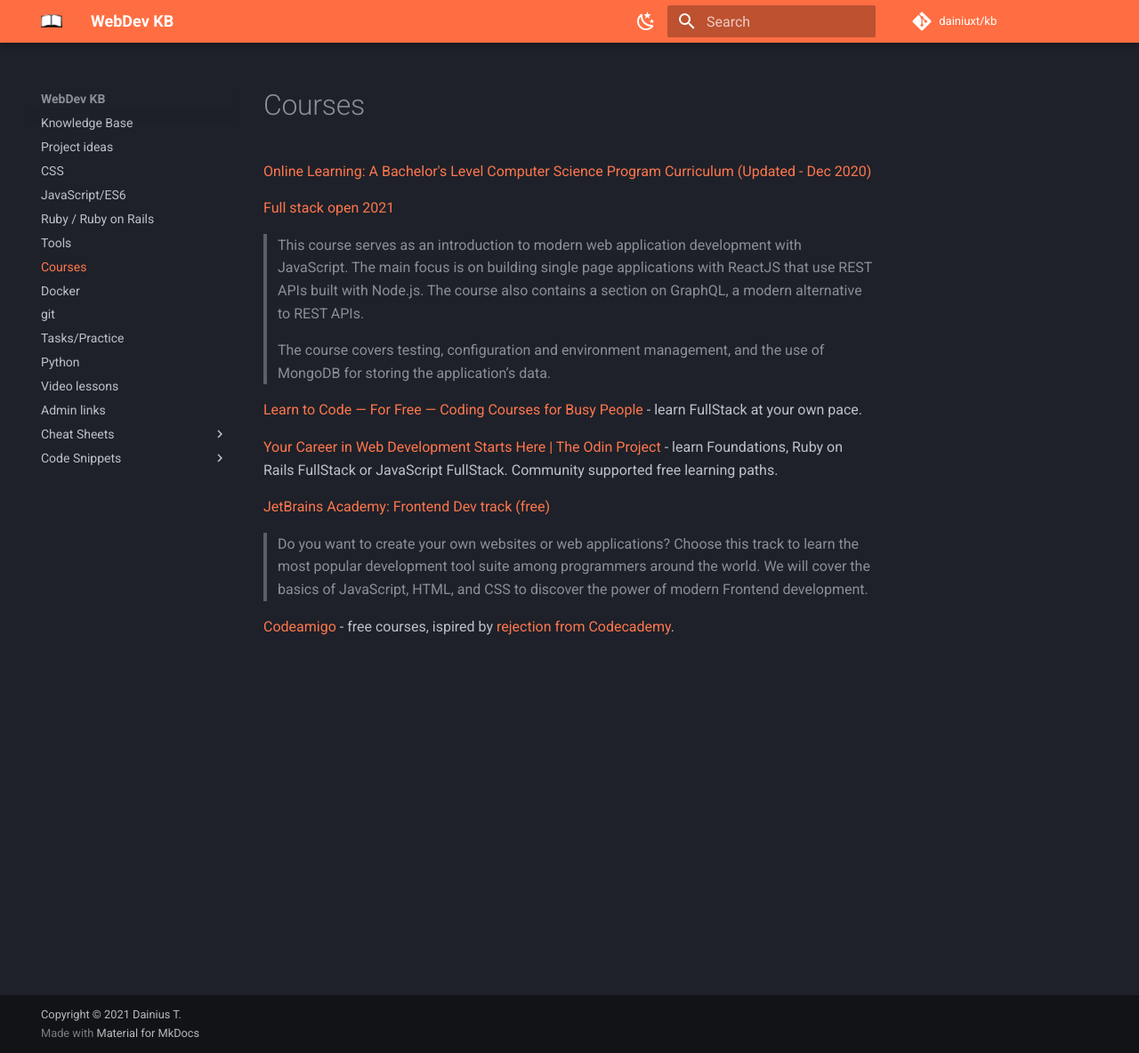
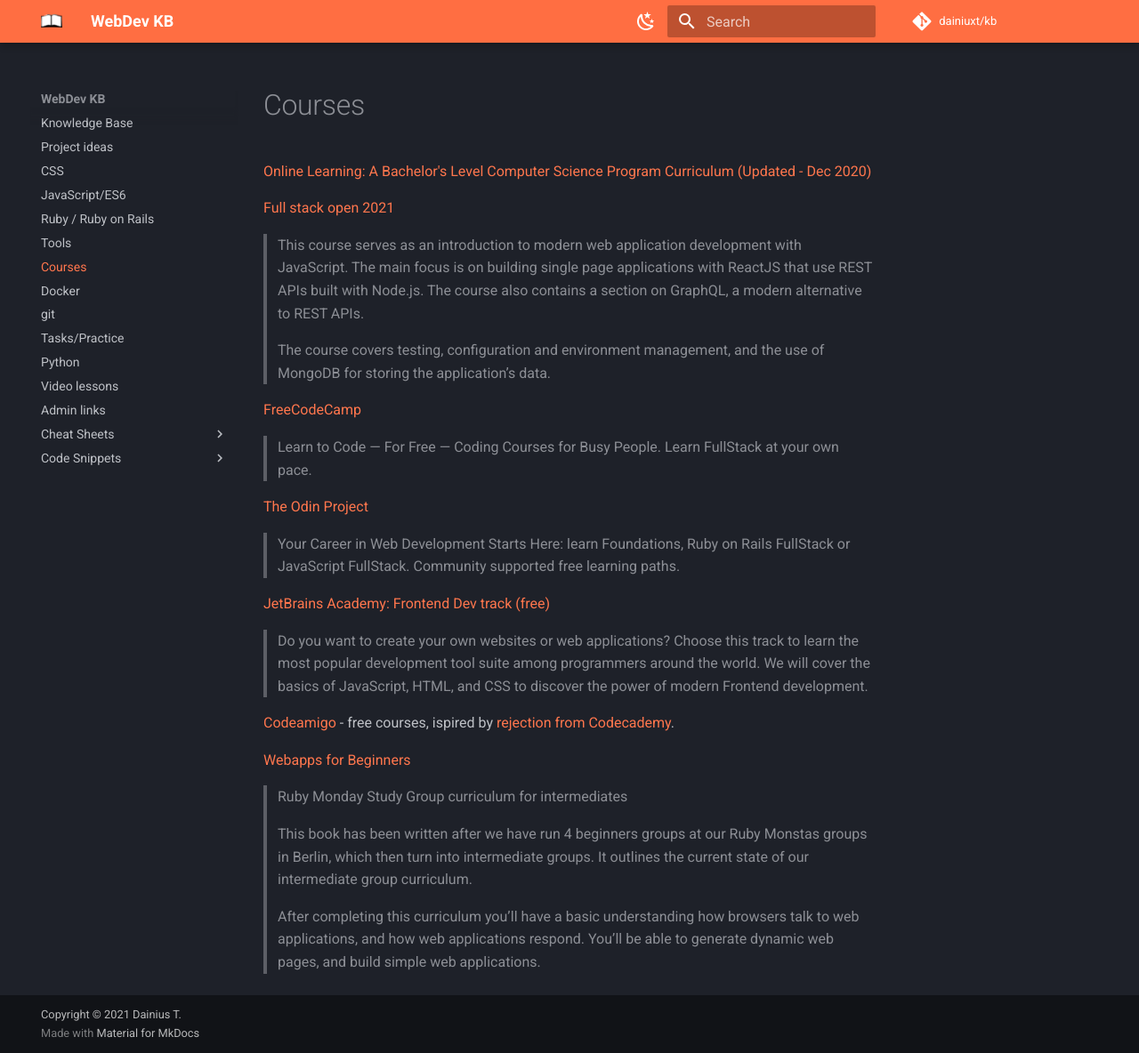
Before and after one commit to dainiuxt/kb, an MkDocs documentation site: the page built from docs/courses.md, in a window 1280 px wide and 1184 px high. Shown: the whole window at 89% size. Built offline with MkDocs 1.6.1 and Material for MkDocs 9.7.7, drawn with Linux system fonts in a browser that asks for light colours; comment, search, counter and statistics services are not loaded.

Commit message:
add some ruby links

```diff
--- a/docs/courses.md
+++ b/docs/courses.md
@@ -8,12 +8,24 @@
 >
 > The course covers testing, configuration and environment management, and the use of MongoDB for storing the application’s data.
 
-[Learn to Code — For Free — Coding Courses for Busy People](https://www.freecodecamp.org/) - learn FullStack at your own pace.
+[FreeCodeCamp](https://www.freecodecamp.org/)
 
-[Your Career in Web Development Starts Here | The Odin Project](https://www.theodinproject.com/) - learn Foundations, Ruby on Rails FullStack or JavaScript FullStack. Community supported free learning paths.
+> Learn to Code — For Free — Coding Courses for Busy People. Learn FullStack at your own pace.
+
+[The Odin Project](https://www.theodinproject.com/)
+
+> Your Career in Web Development Starts Here: learn Foundations, Ruby on Rails FullStack or JavaScript FullStack. Community supported free learning paths.
 
 [JetBrains Academy: Frontend Dev track (free)](https://hyperskill.org/tracks/5)
 
 > Do you want to create your own websites or web applications? Choose this track to learn the most popular development tool suite among programmers around the world. We will cover the basics of JavaScript, HTML, and CSS to discover the power of modern Frontend development.
 
 [Codeamigo](https://codeamigo.dev/) - free courses, ispired by [rejection from Codecademy](https://docs.codeamigo.dev/blog/why-codeamigo).
+
+[Webapps for Beginners](https://webapps-for-beginners.rubymonstas.org/index.html)
+
+> Ruby Monday Study Group curriculum for intermediates
+>
+> This book has been written after we have run 4 beginners groups at our Ruby Monstas groups in Berlin, which then turn into intermediate groups. It outlines the current state of our intermediate group curriculum.
+>
+> After completing this curriculum you’ll have a basic understanding how browsers talk to web applications, and how web applications respond. You’ll be able to generate dynamic web pages, and build simple web applications.
```
